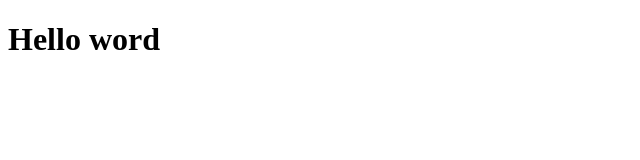
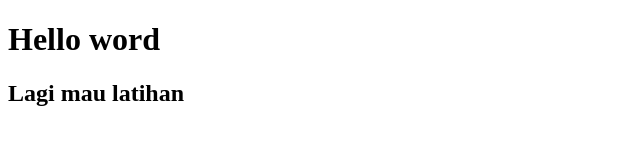
Before and after one commit to h3zelnut/Test, a plain HTML site: page latihangit.html in a window 1280 px wide. Shown: the whole page, without its empty margins (0-640 px from the left). Drawn offline with Linux system fonts and the light colour scheme.

Commit message:
nambahin h2

```diff
--- a/latihangit.html
+++ b/latihangit.html
@@ -7,5 +7,8 @@
 </head>
 <body>
     <h1>Hello word</h1>
+    <h2>Lagi mau latihan</h2>
+
+
 </body>
 </html>
```
